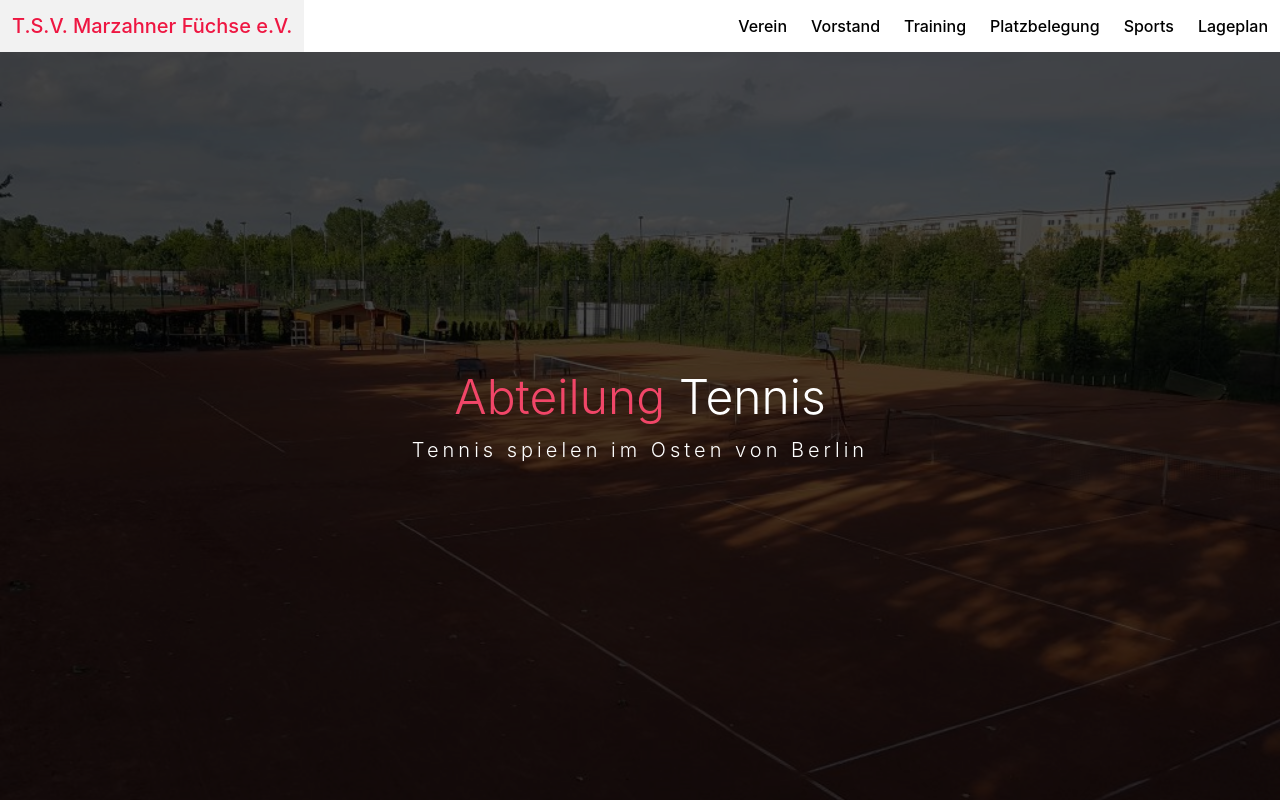
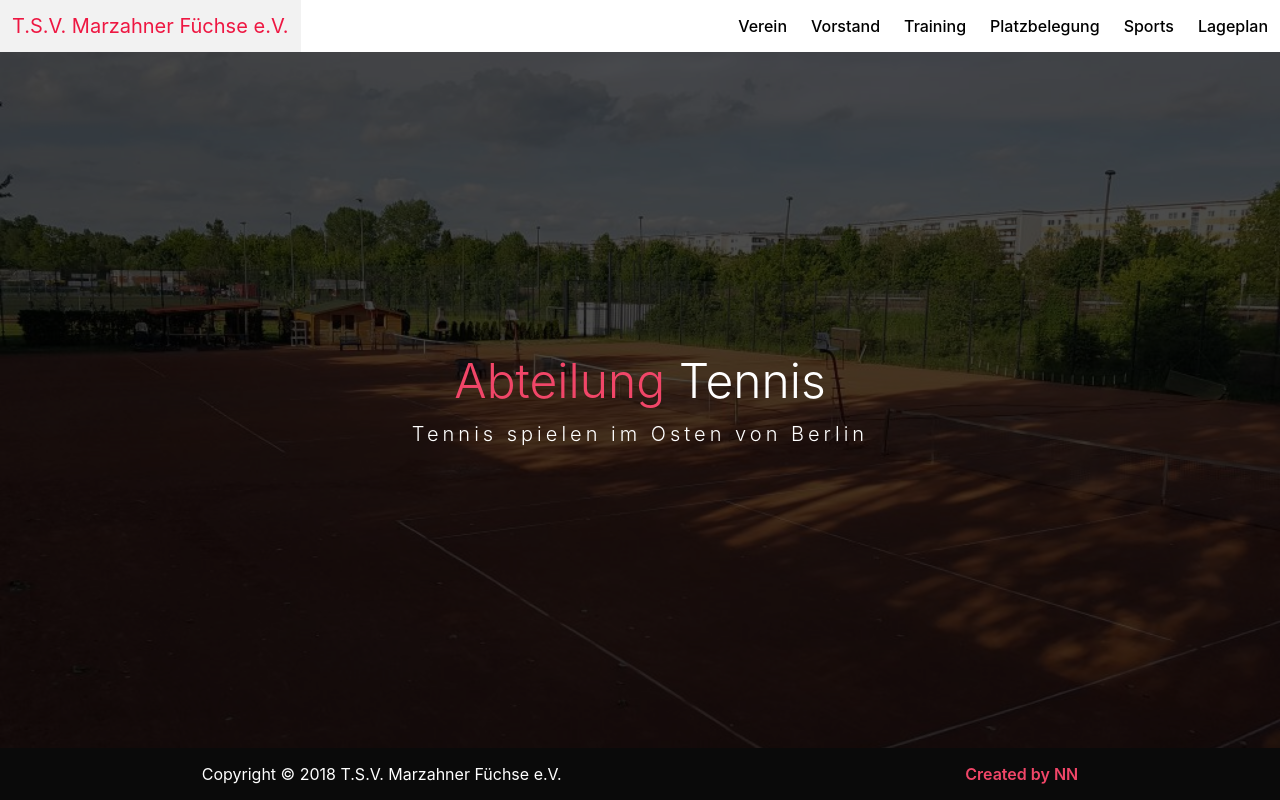
Before and after one commit to nikolaounkl/tennis_club, a React (Create React App) app: page / in a window 1280 px wide. Built offline with nearby package versions, Linux system fonts and the light colour scheme.

Commit message:
Added footer.

```diff
--- a/src/App.css
+++ b/src/App.css
@@ -24,9 +24,10 @@ body {
 
 .navbar-brand .navbar-item {
     color: #ff3860 !important;
+    transition: all 0.1s ease-in-out !important;
 }
 
-.navbar-item {
+.navbar-menu .navbar-item {
     color: #000 !important;
     font-weight: 500;
     transition: all 0.1s ease-in-out !important;
@@ -34,6 +35,14 @@ body {
 
 .navbar-item:hover {
     color: #ff3860 !important;
+}
+
+.level .link:hover {
+    color: #fff !important;
+}
+
+.level .link {
+    transition: all 0.1s ease-in-out !important;
 }
 
 .overlay {
@@ -45,6 +54,7 @@ body {
 
 .hero-body {
     padding-top: 5rem !important;
+    padding-bottom: 5rem !important;
 }
 
 #home {
--- a/src/App.js
+++ b/src/App.js
@@ -1,6 +1,7 @@
 import React, { Component } from "react";
 import "./App.css";
 import Navbar from "./components/layout/Navbar";
+import Footer from "./components/layout/Footer";
 import { Switch, Route, BrowserRouter } from "react-router-dom";
 import Home from "./components/pages/Home";
 import Verein from "./components/pages/Verein";
@@ -17,6 +18,7 @@ class App extends Component {
             <BrowserRouter>
                 <div className="App">
                     <Navbar />
+                    <Footer />
                 </div>
 
                 <Switch>
--- /dev/null
+++ b/src/components/layout/Footer.js
@@ -0,0 +1,28 @@
+import React, { Component } from "react";
+
+export default class Footer extends Component {
+    openPDF = () => {
+
+    };
+    render() {
+        return (
+            <nav className="level navbar is-black is-fixed-bottom">
+                <div className="level-item has-text-centered">
+                    <p className="link has-text-white ">Copyright © 2018 T.S.V. Marzahner Füchse e.V.</p>
+                </div>
+                <div className="level-item">
+                    <a
+                        className="link has-text-danger"
+                        href="http://www.nikolaounikolaos.com/"
+                        target="_blank"
+                        rel="noopener noreferrer"
+                    >
+                        <span className="has-text-weight-semibold">
+                            Created by NN
+                        </span>
+                    </a>
+                </div>
+            </nav>
+        );
+    }
+}
```
